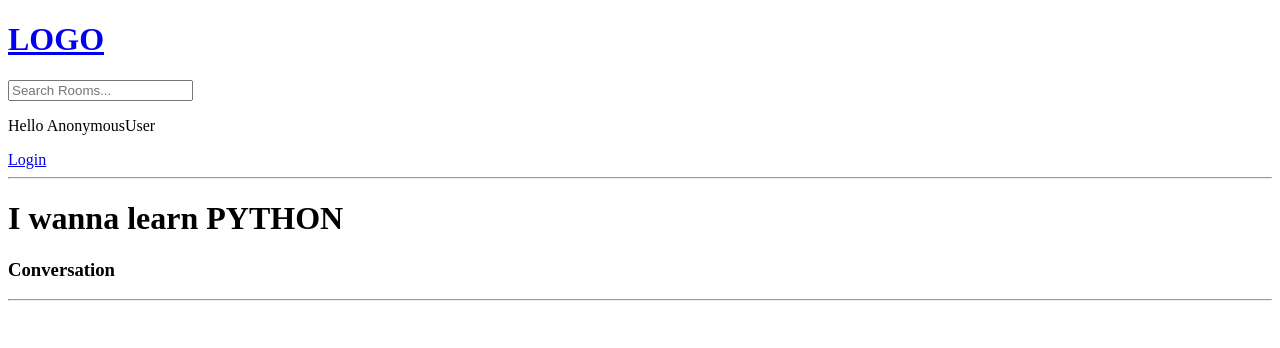
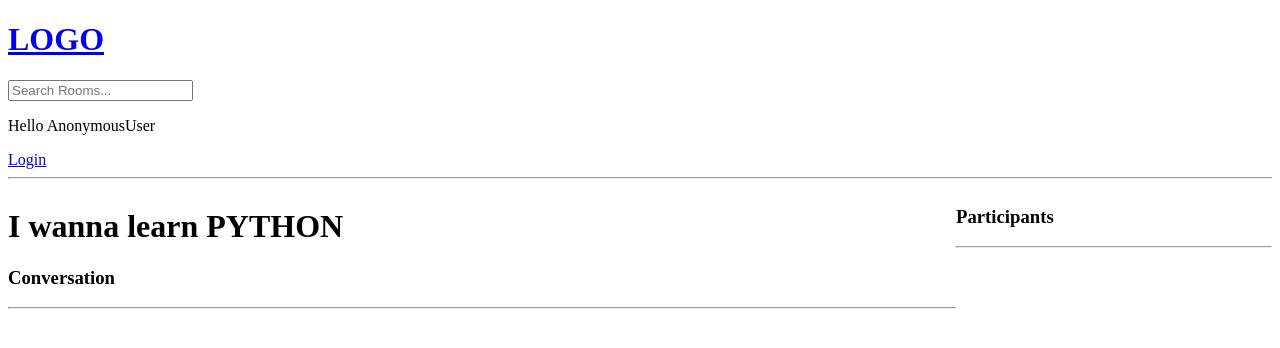
Before and after one commit to ksm5611/studyBud, a Django app: page /room/3/ in a window 1280 px wide. Shown: the top 348 px of the page. Run offline with Django 4.2, Linux system fonts and the light colour scheme; data comes from the database, SQL or seed files in the repository; both versions use the stored data as it was after the commit.

Commit message:
implemented participants in the room

```diff
--- a/base/models.py
+++ b/base/models.py
@@ -14,7 +14,7 @@ class Room(models.Model):
   topic = models.ForeignKey(Topic, on_delete=models.SET_NULL, null=True)
   name = models.CharField(max_length=200)
   description = models.TextField(null=True, blank=True)
-  # participants =
+  participants = models.ManyToManyField(User, related_name='participants', blank=True)
   updated = models.DateTimeField(auto_now=True)
   created = models.DateTimeField(auto_now_add=True)
 
--- a/base/templates/base/room.html
+++ b/base/templates/base/room.html
@@ -1,4 +1,13 @@
 {% extends 'main.html' %} {% block content %}
+
+<style>
+  .room-container {
+    display: grid;
+    grid-template-columns: 3fr 1fr;
+  }
+</style>
+<div class="room-container">
+  <div>
     <h1>{{room.name}}</h1>
 
     <p>{{room.description}}</p>
@@ -9,7 +18,31 @@
       {% for message in room_messages %}
       <div>
         <small>@{{message.user}} {{message.created|timesince}} ago</small>
+        <p>{{message.body}}</p>
+        <hr />
       </div>
       {% endfor %}
     </div>
+
+    {% if request.user.is_authenticated %}
+    <div class="comment-form">
+      <form method="POST" action="">
+        {% csrf_token %}
+        <input
+          type="text"
+          name="body"
+          placeholder="Write your message here..."
+        />
+      </form>
+    </div>
+    {% endif %}
+  </div>
+  <div>
+    <h3>Participants</h3>
+    <hr />
+    {% for user in participants %}
+    <p>@{{user.username}}</p>
+    {% endfor %}
+  </div>
+</div>
 {% endblock content %}
--- a/base/views.py
+++ b/base/views.py
@@ -3,7 +3,7 @@ from django.shortcuts import render, redirect
 from django.contrib import messages
 from django.contrib.auth.decorators import login_required
 from django.db.models import Q
-from .models import Room, Topic
+from .models import Room, Topic, Message
 from django.contrib.auth.models import User
 from django.contrib.auth import authenticate, login, logout
 from django.contrib.auth.forms import UserCreationForm
@@ -70,7 +70,15 @@ def home(request):
 def room(request, pk):
   room = Room.objects.get(id=pk)
   room_messages = room.message_set.all().order_by('-created')
-  context = {'room': room, 'room_messages': room_messages}
+  participants = room.participants.all()
+  if request.method == "POST":
+    message = Message.objects.create(
+      user=request.user,
+      room=room,
+      body=request.POST.get('body')
+    )
+    return redirect('room', pk=room.id)
+  context = {'room': room, 'room_messages': room_messages, 'participants': participants}
   return render(request, 'base/room.html', context)
 
 @login_required(login_url='login')
```
Also changed, not shown: base/migrations/0003_alter_room_options_room_participants.py (added), db.sqlite3. Lines whose indentation alone changed are shown as unchanged.
